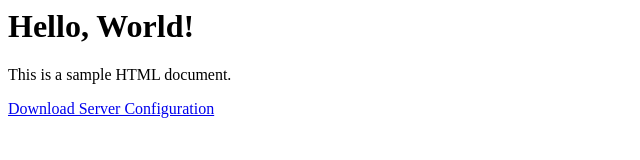
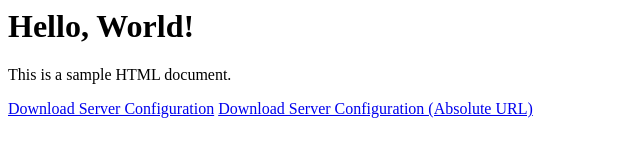
Before and after one commit to blockhunter0007/cheathubdumpingground, a plain HTML site: page index.html in a window 1280 px wide. Shown: the whole page, without its empty margins (0-640 px from the left). Drawn offline with Linux system fonts and the light colour scheme.

Commit message:
initialcommit

```diff
--- a/index.html
+++ b/index.html
@@ -8,5 +8,6 @@
     <h1>Hello, World!</h1>
     <p>This is a sample HTML document.</p>
     <a href="server.json">Download Server Configuration</a> <!-- Relativer Link zu server.json -->
+    <a href="https://blockhunter0007.github.io/cheathubdumpingground/Download">Download Server Configuration (Absolute URL)</a> <!-- Absoluter Link zu server.json -->
 </body>
 </html>
```
